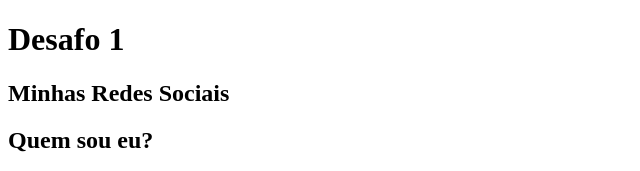
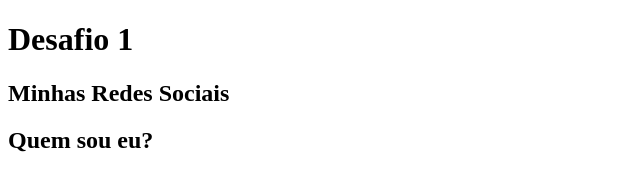
Before and after one commit to Jhon-DevWeb/Desafio-em-HTML5, a plain HTML site: page index.html in a window 1280 px wide. Shown: the top 171 px of the page, 0-640 px from the left. Drawn offline with Linux system fonts and the light colour scheme.

Commit message:
Update index.html

```diff
--- a/index.html
+++ b/index.html
@@ -7,7 +7,7 @@
     <title>Desafios</title>
 </head>
 <body>
-    <h1>Desafo 1</h1>
+    <h1>Desafio 1</h1>
     <h2>Minhas Redes Sociais</h2>
     <h2>Quem sou eu?</h2>
 <img src="imagem/a2e9c385-e64d-46f5-8e30-01375c83674b.jpg" alt="minha foto" width="280" height="190">
```
